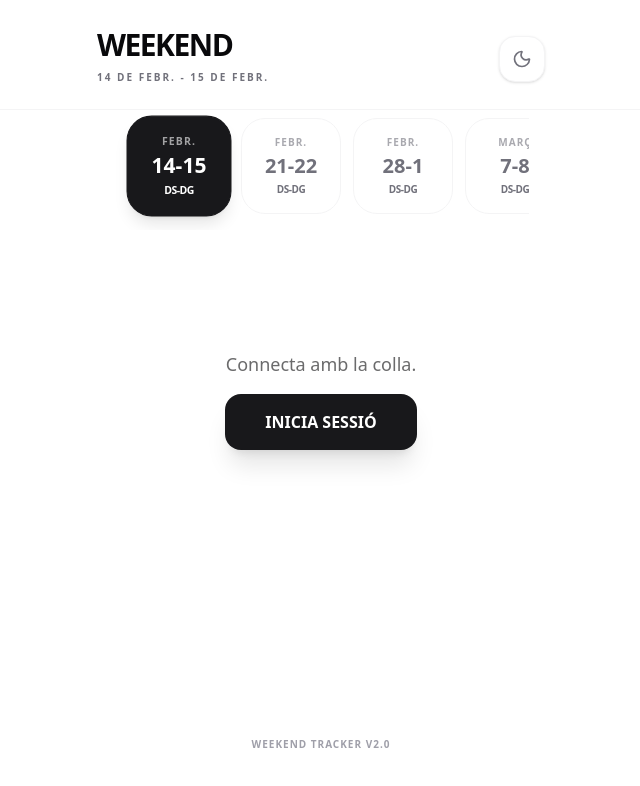
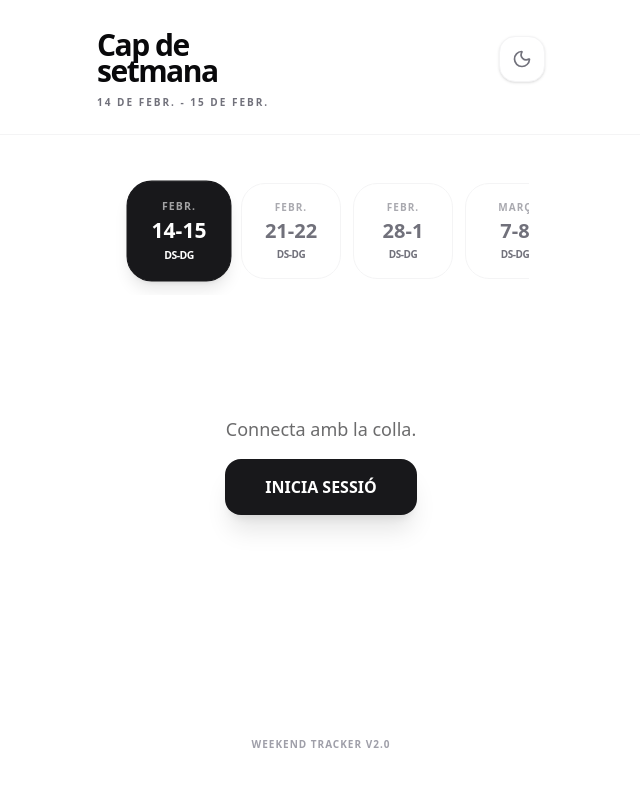
Before and after one commit to albertescote/weekend-tracker, a Next.js app: page / in a window 1280 px wide. Shown: the top 786 px of the page, without its empty margins (319-959 px from the left). Built offline with nearby package versions, Linux system fonts and the light colour scheme; no server answers.

Commit message:
update header text and adjust layout spacing for improved readability

```diff
--- a/app/page.tsx
+++ b/app/page.tsx
@@ -46,11 +46,10 @@ export default async function Home({
         <header className="flex items-start justify-between w-full max-w-md mx-auto">
           <div className="flex flex-col">
             <h1 className="text-3xl font-black tracking-tighter leading-[0.85] text-zinc-950 dark:text-white flex flex-col">
-              <span>WEEKEND</span>
+              <span>Cap de</span>
+              <span>setmana</span>
             </h1>
-            <div className="flex items-center gap-2 mt-3">
-              <p className="text-zinc-500 text-[10px] font-bold uppercase tracking-[0.2em]">{displayDate}</p>
-            </div>
+            <p className="text-zinc-500 text-[10px] font-bold uppercase tracking-[0.2em] mt-3">{displayDate}</p>
           </div>
 
           <div className="flex items-center gap-2 mt-1">
@@ -60,12 +59,14 @@ export default async function Home({
         </header>
       </div>
 
-            <div className="w-full max-w-md px-4 flex flex-col gap-6 pb-12">
+      {/* Spacing increased below the line (mt-10) and header padding restored (pb-6) */}
+      <div className="w-full max-w-md px-4 flex flex-col gap-6 pb-12 mt-10">
 
-              {/* 2. DATE SELECTOR */}
-              <section>
-                <WeekendSelector />
-              </section>
+        {/* 2. DATE SELECTOR */}
+        <section>
+          <WeekendSelector />
+        </section>
+
         {!user ? (
           <div className="flex flex-col items-center gap-4 text-center py-24">
             <p className="text-lg font-medium opacity-60">Connecta amb la colla.</p>
```
